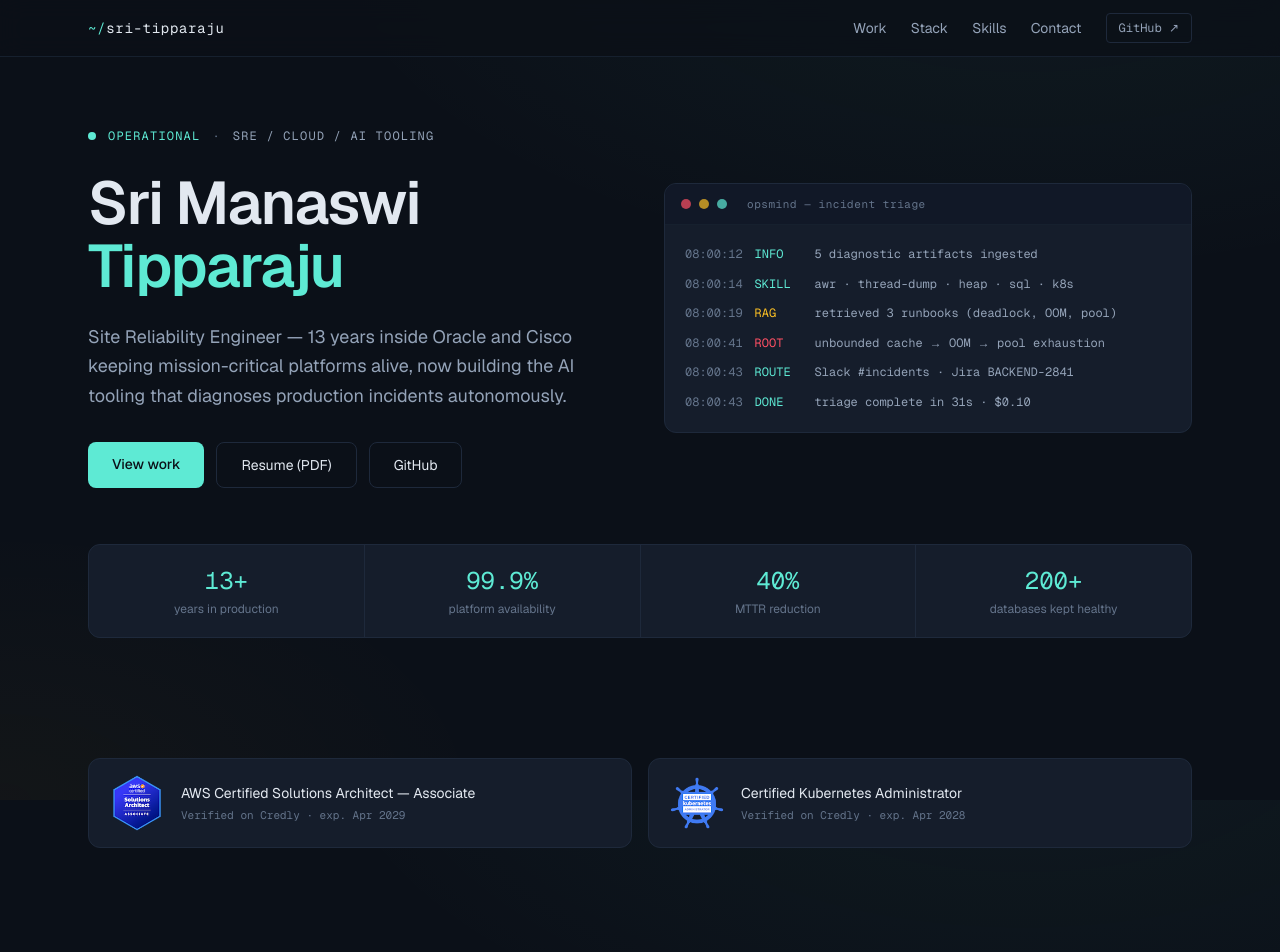
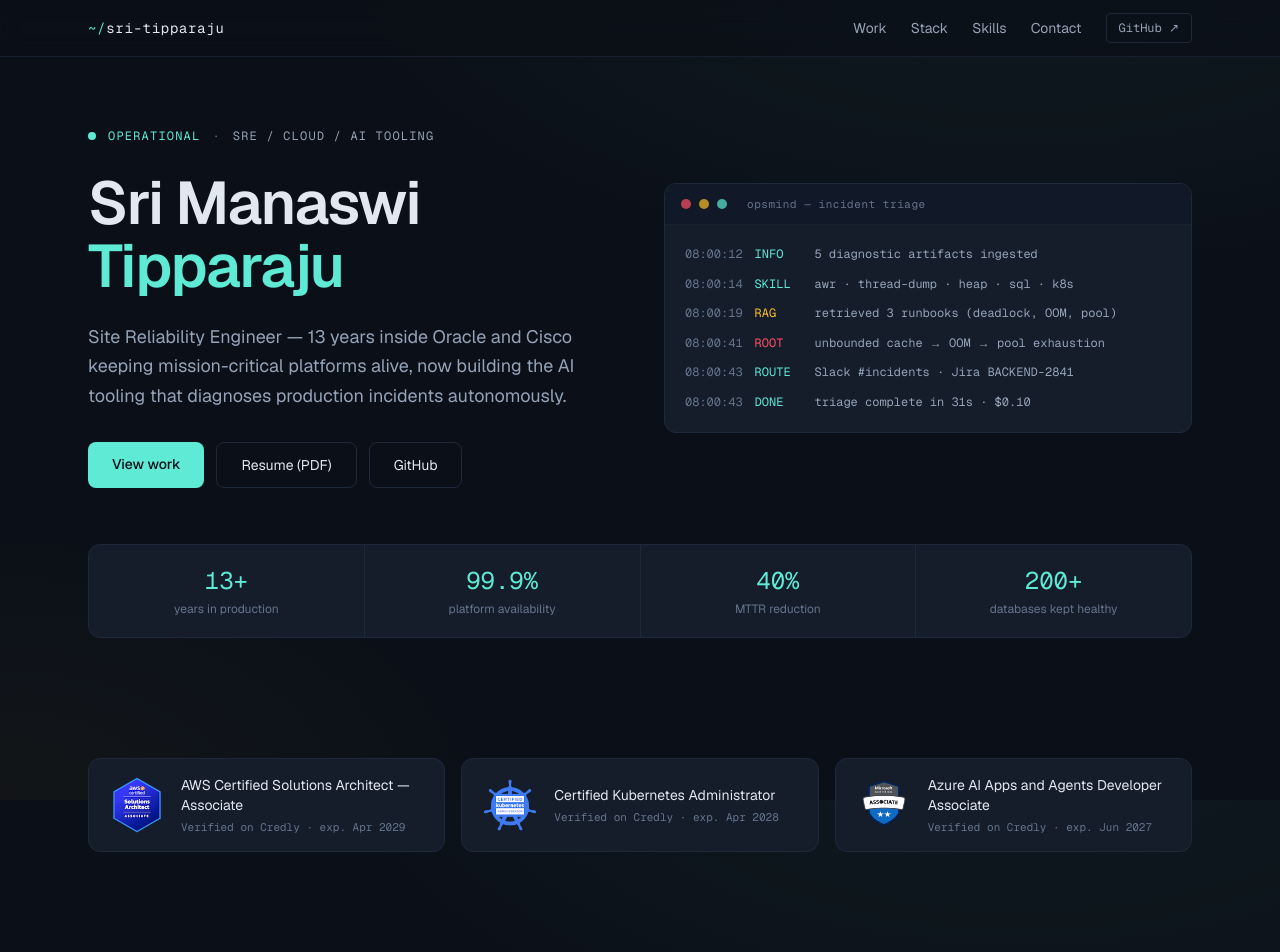
Before and after one commit to srimtipparaju-ux/cloud-db-portfolio, a Next.js app: page / in a window 1280 px wide. Shown: the top 952 px of the page. Built offline with nearby package versions, Linux system fonts and the light colour scheme; no server answers; the database is empty.

Commit message:
Updated MS cert

```diff
--- a/components/Certifications.tsx
+++ b/components/Certifications.tsx
@@ -12,6 +12,12 @@ const certs = [
     image: "/cka-badge.png",
     link: "https://www.credly.com/badges/fd5a5589-1f7d-4c64-9b28-56caf5ea7614/public_url",
     expires: "exp. Apr 2028",
+  },
+  {
+    name: "Azure AI Apps and Agents Developer Associate",
+    image: "/MS_Azure_AI.png",
+    link: "https://learn.microsoft.com/api/credentials/share/en-us/SriManaswiTipparaju-1662/BD82E3C8FDAEB371?sharingId=218D95A276223888",
+    expires: "exp. Jun 2027",
   },
 ];
 
```
Also changed, not shown: public/MS_Azure_AI.png (added), 1 other file (tests, documents, lock files or other folders).
